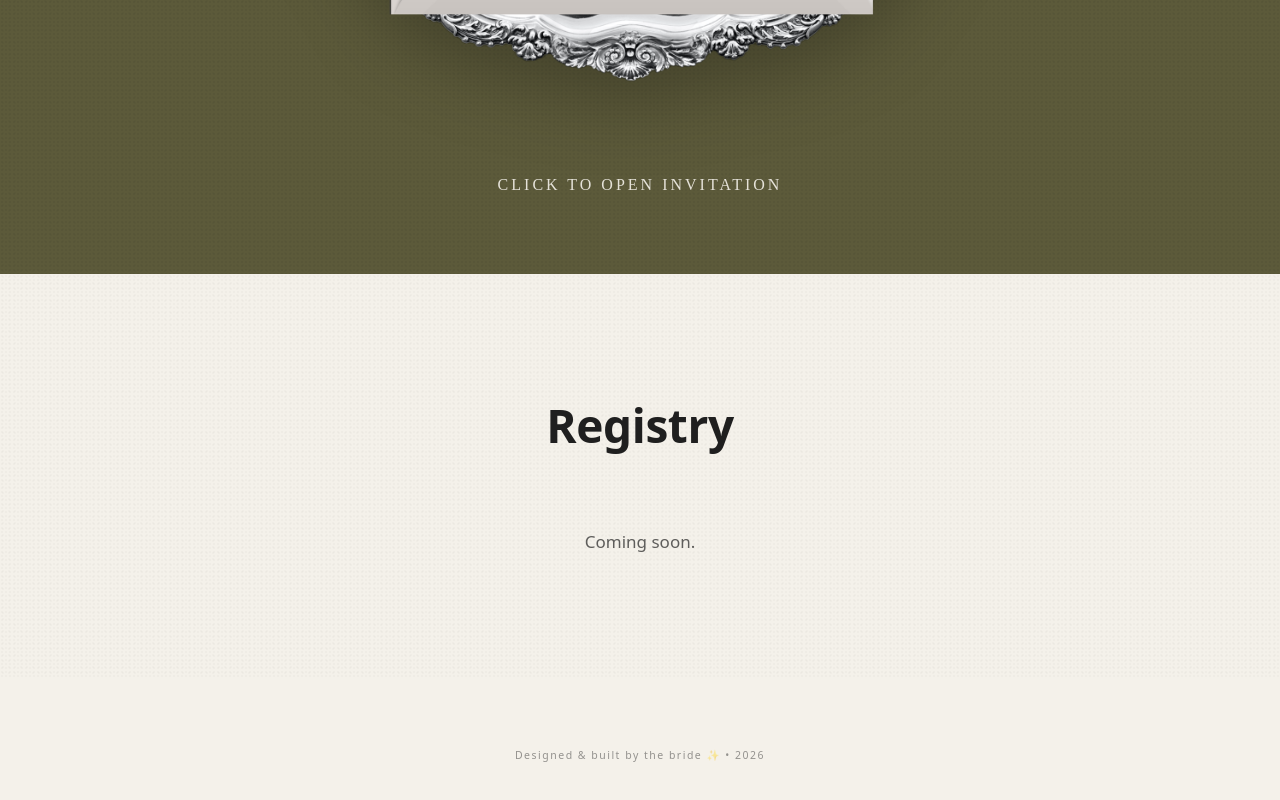
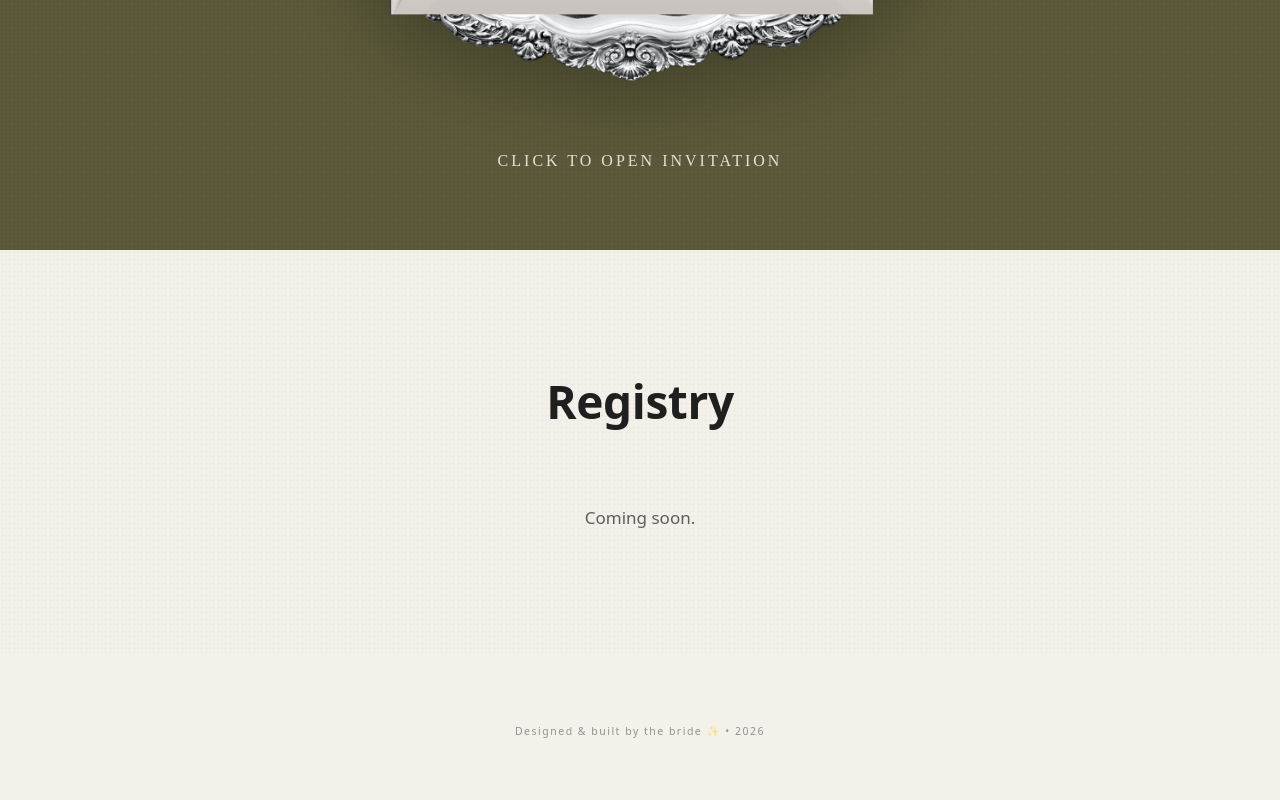
Before and after one commit to EmiilyLee/EmilyandRyan2027.com, a plain HTML site: page index.html in a window 1280 px wide. Shown: the part 4352-5152 px from the top of the page. After the commit the page ends 5130 px from the top, so only its background shows below. Drawn offline with Linux system fonts and the light colour scheme.

Commit message:
Update styles.css

```diff
--- a/styles.css
+++ b/styles.css
@@ -632,7 +632,7 @@ body.menu-open{ overflow:hidden; }
 }
 
 .rsvp-cta{
-  margin-top: 4px;
+  margin-top: -20px;
 
   font-family: 'Cormorant Garamond', serif;
   font-size: 16px;
```
